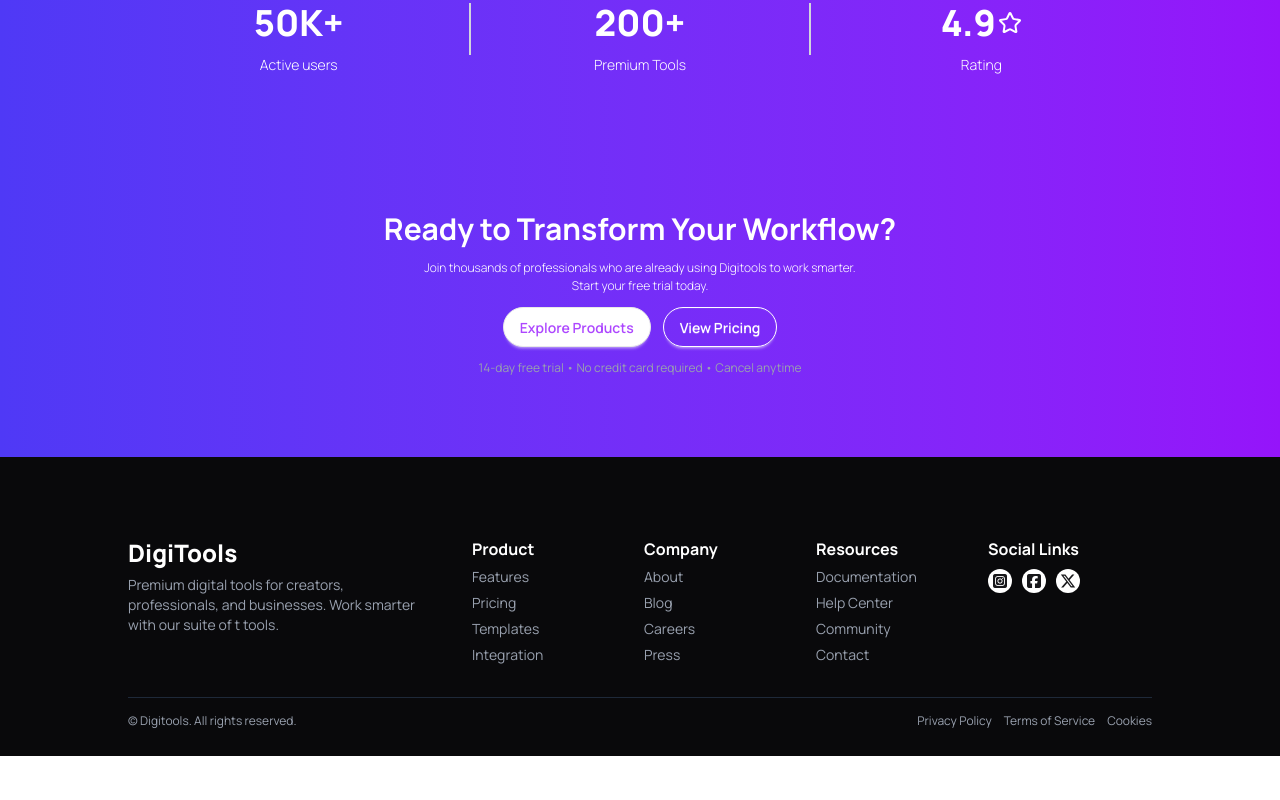
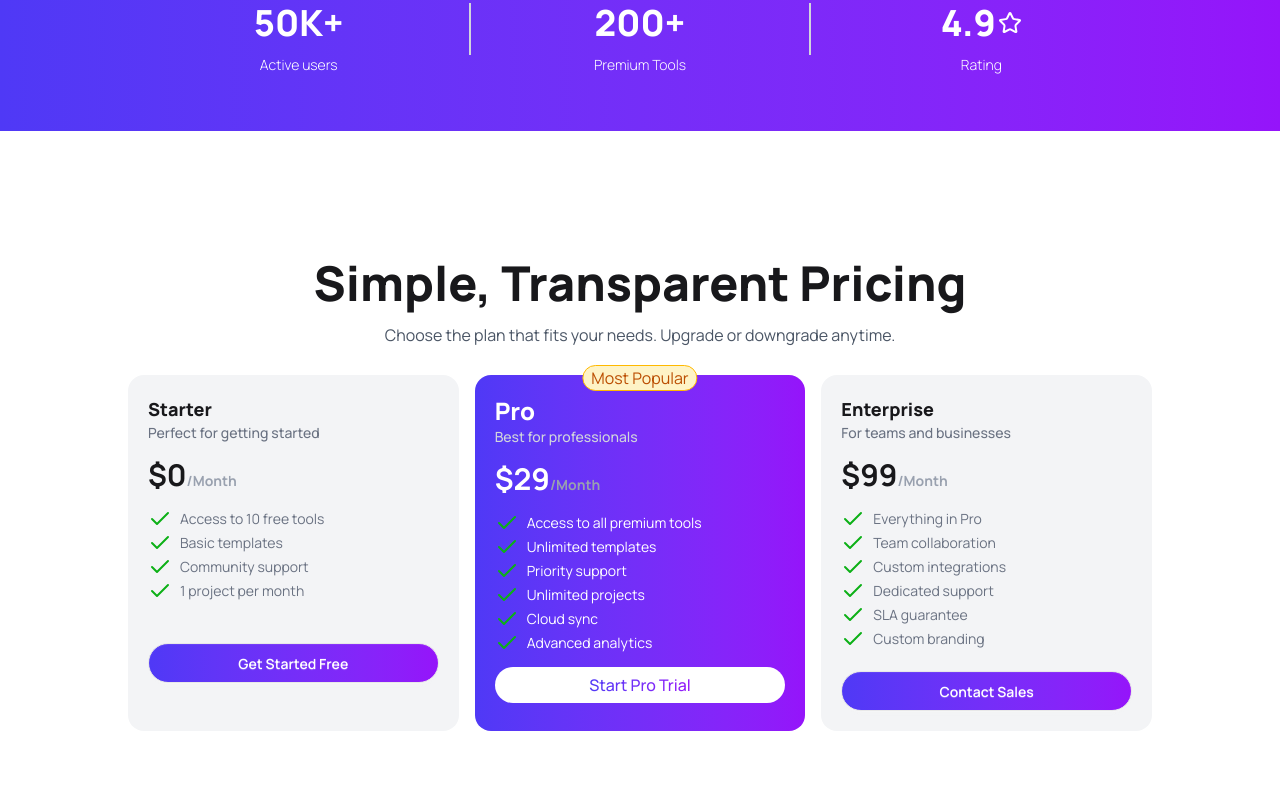
Before and after one commit to developeribrahim13/my-6th-assignment-digitools-platform, a React (Vite) app: page / in a window 1280 px wide. Shown: the part 800-1600 px from the top of the page. Before the commit the page ends 1556 px from the top, so only its background shows below. Built offline with nearby package versions, Linux system fonts and the light colour scheme.

Commit message:
pricing section component design finished with responsive styles

```diff
--- a/src/App.jsx
+++ b/src/App.jsx
@@ -2,6 +2,7 @@ import './App.css'
 import Banner from './components/banner/Banner'
 import Footer from './components/footer/Footer'
 import Navber from './components/navber/Navber'
+import PricingSection from './components/pricingSection/PricingSection'
 import StatesSection from './components/statesSection/StatesSection'
 import Workflow from './components/workflow/Workflow'
 
@@ -12,6 +13,7 @@ function App() {
       <Navber/>
       <Banner/>
       <StatesSection/>
+      <PricingSection/>
       <Workflow/>
       <Footer/>
     </>
--- /dev/null
+++ b/src/components/pricingSection/PricingSection.jsx
@@ -0,0 +1,58 @@
+import { Check } from 'lucide-react';
+import React from 'react';
+
+const PricingSection = () => {
+    return (
+        <div className='max-w-[80%] mx-auto py-32'>
+            <h1 className='text-5xl font-extrabold text-center'>Simple, Transparent Pricing</h1>
+            <p className='text-gray-600 text-center mt-4 mb-7'>Choose the plan that fits your needs. Upgrade or downgrade anytime.</p>
+            <div className='grid sm:grid-cols-2 md:grid-cols-3 gap-4'>
+                <div className='bg-gray-100 rounded-2xl p-5'>
+                    <h3 className='text-lg font-extrabold'>Starter</h3>
+                    <p className='text-sm text-gray-500 font-medium'>Perfect for getting started</p>
+                    <h1 className='text-3xl font-bold my-3.5'>$0<span className='text-sm text-gray-400 font-mono'>/Month</span></h1>
+                    <ul>
+                        <li className='flex gap-2 items-center text-sm text-gray-500'><Check color="#0cb017" />Access to 10 free tools</li>
+                        <li className='flex gap-2 items-center text-sm text-gray-500'><Check color="#0cb017" />Basic templates</li>
+                        <li className='flex gap-2 items-center text-sm text-gray-500'><Check color="#0cb017" />Community support</li>
+                        <li className='flex gap-2 items-center text-sm text-gray-500'><Check color="#0cb017" />1 project per month</li>
+                    </ul>
+                    <button className='btn text-white rounded-3xl bg-linear-to-r from-[#4F39F6] to-[#9514FA] w-full mt-10'>Get Started Free</button>
+                </div>
+
+                <div className='bg-linear-to-r from-[#4F39F6] to-[#9514FA] rounded-2xl p-5 relative'>
+                    <h3 className='text-2xl font-extrabold text-white'>Pro</h3>
+                    <p className='text-sm text-gray-300 font-medium'>Best for professionals</p>
+                    <h1 className='text-3xl font-bold text-white my-3.5'>$29<span className='text-sm text-gray-400 font-mono'>/Month</span></h1>
+                    <ul>
+                        <li className='flex gap-2 items-center text-sm text-white'><Check color="#0cb017" />Access to all premium tools</li>
+                        <li className='flex gap-2 items-center text-sm text-white'><Check color="#0cb017" />Unlimited templates</li>
+                        <li className='flex gap-2 items-center text-sm text-white'><Check color="#0cb017" />Priority support</li>
+                        <li className='flex gap-2 items-center text-sm text-white'><Check color="#0cb017" />Unlimited projects</li>
+                        <li className='flex gap-2 items-center text-sm text-white'><Check color="#0cb017" />Cloud sync</li>
+                        <li className='flex gap-2 items-center text-sm text-white'><Check color="#0cb017" />Advanced analytics</li>
+                    </ul>
+                    <div className='bg-white rounded-3xl mt-3  flex justify-center items-center'><button className='font-medium bg-linear-to-r from-[#4F39F6] to-[#9514FA] bg-clip-text text-transparent  py-1.5 cursor-pointer'>Start Pro Trial</button></div>
+                    <div className='absolute top-[-10px] left-1/2 -translate-x-1/2 whitespace-nowrap border border-amber-400 bg-amber-100 text-amber-700 px-2 rounded-3xl'>Most Popular</div>
+                </div>
+
+                <div className='bg-gray-100 rounded-2xl p-5'>
+                    <h3 className='text-lg font-extrabold'>Enterprise</h3>
+                    <p className='text-sm text-gray-500 font-medium'>For teams and businesses</p>
+                    <h1 className='text-3xl font-bold my-3.5'>$99<span className='text-sm text-gray-400 font-mono'>/Month</span></h1>
+                    <ul>
+                        <li className='flex gap-2 items-center text-sm text-gray-500'><Check color="#0cb017" />Everything in Pro</li>
+                        <li className='flex gap-2 items-center text-sm text-gray-500'><Check color="#0cb017" />Team collaboration</li>
+                        <li className='flex gap-2 items-center text-sm text-gray-500'><Check color="#0cb017" />Custom integrations</li>
+                        <li className='flex gap-2 items-center text-sm text-gray-500'><Check color="#0cb017" />Dedicated support</li>
+                        <li className='flex gap-2 items-center text-sm text-gray-500'><Check color="#0cb017" />SLA guarantee</li>
+                        <li className='flex gap-2 items-center text-sm text-gray-500'><Check color="#0cb017" />Custom branding</li>
+                    </ul>
+                    <button className='btn text-white rounded-3xl bg-linear-to-r from-[#4F39F6] to-[#9514FA] w-full mt-5'>Contact Sales</button>
+                </div>
+            </div>
+        </div>
+    );
+};
+
+export default PricingSection;
```
